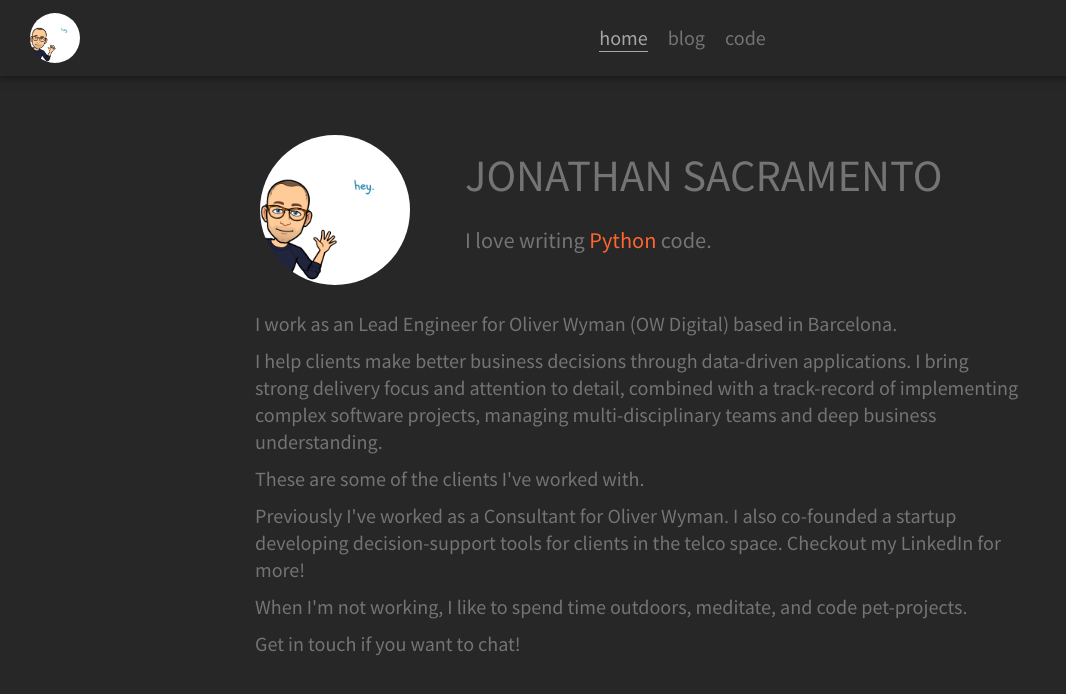
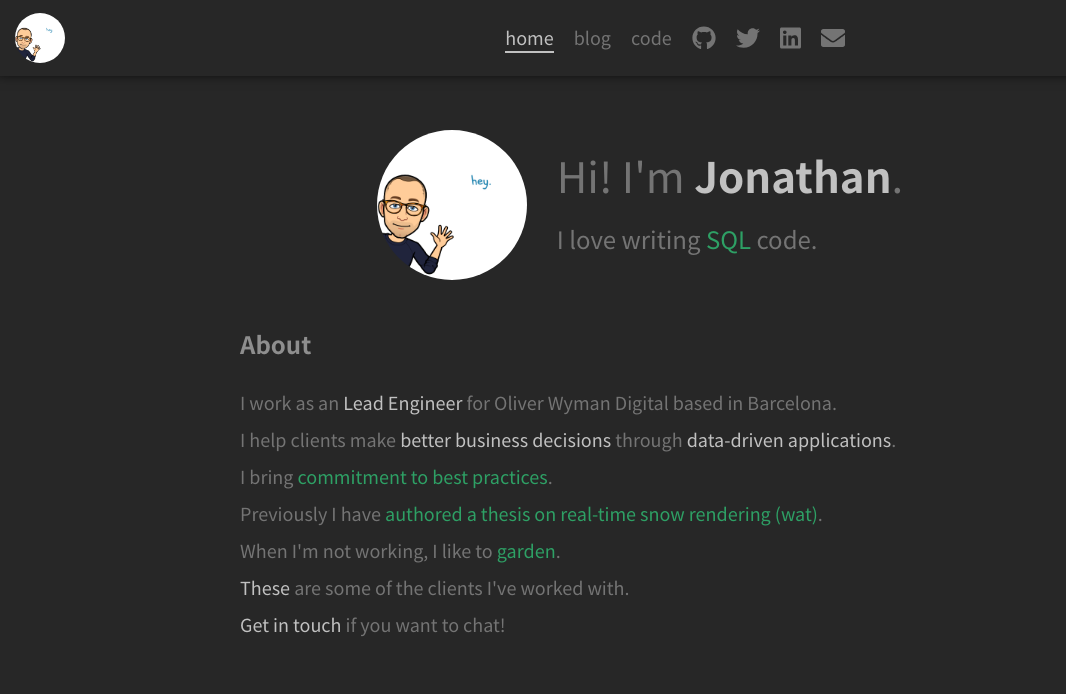
Before and after one commit to jmsmistral/jonathansacramento.com, a React app: page / in a window 1280 px wide. Shown: the whole page, without its empty margins (0-1066 px from the left). Built offline with nearby package versions, Linux system fonts and the light colour scheme.

Commit message:
Update home page;

```diff
--- a/package.json
+++ b/package.json
@@ -34,6 +34,10 @@
     "@babel/preset-env": "7.4.5",
     "@babel/preset-react": "7.0.0",
     "@babel/register": "7.4.4",
+    "@fortawesome/fontawesome-svg-core": "1.2.19",
+    "@fortawesome/free-brands-svg-icons": "5.9.0",
+    "@fortawesome/free-solid-svg-icons": "5.9.0",
+    "@fortawesome/react-fontawesome": "0.1.4",
     "babel-loader": "8.0.6",
     "body-parser": "1.18.3",
     "bootstrap": "4.3.1",
--- a/src/client/components/Header.js
+++ b/src/client/components/Header.js
@@ -1,6 +1,10 @@
+import React from 'react';
 import { Navbar, Nav } from 'react-bootstrap';
-import React from 'react';
 import { NavLink } from 'react-router-dom';
+import { FontAwesomeIcon } from '@fortawesome/react-fontawesome';
+import { faEnvelope } from '@fortawesome/free-solid-svg-icons';
+import { faGithub, faTwitter, faLinkedin } from '@fortawesome/free-brands-svg-icons';
+
 
 const Header = () => (
   <div>
@@ -18,6 +22,10 @@ const Header = () => (
         <NavLink to="/" exact className="header__link" activeClassName="is-active">home</NavLink>
         <NavLink to="/blog" exact className="header__link" activeClassName="is-active">blog</NavLink>
         <NavLink to="/code" exact className="header__link" activeClassName="is-active">code</NavLink>
+        <a href="https://github.com/jmsmistral" className="header__link"><FontAwesomeIcon icon={faGithub} size="lg" /></a>
+        <a href="https://twitter.com/jmsmistral" className="header__link"><FontAwesomeIcon icon={faTwitter} size="lg" /></a>
+        <a href="https://www.linkedin.com/pub/jonathan-sacramento/65/920/584" className="header__link"><FontAwesomeIcon icon={faLinkedin} size="lg" /></a>
+        <a href="mailto:jmsmistral@gmail.com" className="header__link"><FontAwesomeIcon icon={faEnvelope} size="lg" /></a>
       </Nav>
       <div className="hidden" />
     </Navbar>
--- a/src/client/components/Home.js
+++ b/src/client/components/Home.js
@@ -1,34 +1,97 @@
 import React from 'react';
+import { NavLink } from 'react-router-dom';
+import { FontAwesomeIcon } from '@fortawesome/react-fontawesome';
+import {
+  faCode, faChartBar, faUserNinja, faGlasses, faCircle
+} from '@fortawesome/free-solid-svg-icons';
 
 const Home = () => (
   <div>
-    <div className="container">
-      <div className="row">
+    <div className="page-container">
+      <div className="row-container banner">
         <img
-          className="home__image"
+          className="banner__image"
           src="/profile.png"
           alt="profile"
           width="150"
           height="150"
         />
-        <div className="flex-column">
-          <h1 className="home__title">JONATHAN SACRAMENTO</h1>
-          <h2 className="home__subtitle">
-            I love writing
+        <div className="column-container banner__text">
+          <h1 className="banner__text__title">
+            Hi! I'm
             {' '}
-            <span className="letter-changer" />
+            <strong className="banner__text__title__name">Jonathan</strong>
+            .
+          </h1>
+          <h2 className="banner__text__subtitle">
+                I love writing
             {' '}
-            code.
+            <span className="code-language-changer" />
+            {' '}
+                code.
           </h2>
         </div>
       </div>
-      <p className="home__blurb">I work as an Lead Engineer for Oliver Wyman (OW Digital) based in Barcelona.</p>
 
-      <p>I help clients make better business decisions through data-driven applications. I bring strong delivery focus and attention to detail, combined with a track-record of implementing complex software projects, managing multi-disciplinary teams and deep business understanding.</p>
-      <p>These are some of the clients I've worked with.</p>
-      <p>Previously I've worked as a Consultant for Oliver Wyman. I also co-founded a startup developing decision-support tools for clients in the telco space. Checkout my LinkedIn for more!</p>
-      <p>When I'm not working, I like to spend time outdoors, meditate, and code pet-projects.</p>
-      <p>Get in touch if you want to chat!</p>
+      <div className="column-container about">
+        <h2 className="section-title">About</h2>
+
+        <p>
+          {/* <FontAwesomeIcon icon={faCircle} size="1x" className="about__bullet__yellow" /> */}
+          I work as an
+          {' '}
+          <span className="about__highlight">Lead Engineer</span>
+          {' '}
+          for Oliver Wyman Digital based in Barcelona.
+        </p>
+
+        <p>
+          {/* <FontAwesomeIcon icon={faCircle} size="1x" className="about__bullet__red" /> */}
+          I help clients make
+          {' '}
+          <span className="about__highlight">better business decisions</span>
+          {' '}
+          through
+          {' '}
+          <span className="about__highlight">data-driven applications</span>
+          .
+        </p>
+
+        <p>
+          {/* <FontAwesomeIcon icon={faCircle} size="1x" className="about__bullet__green" /> */}
+          I bring
+          {' '}
+          <span className="skill-changer" />
+          .
+        </p>
+
+        <p>
+          {/* <FontAwesomeIcon icon={faCircle} size="1x" className="about__bullet__purple" /> */}
+          Previously I have
+          {' '}
+          <span className="career-changer" />
+          .
+        </p>
+
+        <p>
+          {/* <FontAwesomeIcon icon={faCircle} size="1x" className="about__bullet__purple" /> */}
+          When I'm not working, I like to
+          {' '}
+          <span className="hobby-changer" />
+          .
+        </p>
+
+        <p>
+          <NavLink to="/clients" className="about__link">These</NavLink>
+          {' '}
+          are some of the clients I've worked with.
+        </p>
+        <p>
+          <a href="mailto:jmsmistral@gmail.com" className="about__link">Get in touch</a>
+          {' '}
+          if you want to chat!
+        </p>
+      </div>
     </div>
   </div>
 );
--- a/src/client/styles/base/_base.scss
+++ b/src/client/styles/base/_base.scss
@@ -7,7 +7,7 @@ body {
     background-color: $background-color;
     color: $foreground-color;
     font-family: 'Noto Sans HK', sans-serif;
-    font-size: $m-size;
+    font-size: $s-size;
 
     -webkit-font-feature-settings: "kern" 1, "liga" 1, "calt" 1;
     -moz-font-feature-settings: "kern" 1, "liga" 1, "calt" 1;
@@ -22,16 +22,29 @@ h1 {
     font-size: $l-size;
 }
 
+h2 {
+    font-size: $m-size;
+}
+
 a {
     outline: 0;
+}
+
+a {
+    color: $foreground-color;
 }
 
 // Override default hover to remove underline
 a:hover {
     text-decoration: none !important;
-    // color: lighten($foreground-color, 20%) !important;
-    color: $hover-color !important;
-    border-bottom: 0.2rem solid $hover-color;
+    color: $foreground-color-yellow !important;
+    border-bottom: 0.2rem solid $foreground-color-yellow;
+}
+
+.section-title {
+    color: lighten($foreground-color, 10%);
+    font-weight: bold;
+    margin-bottom: 3rem;
 }
 
 // Used for laying-out the header properly
--- a/src/client/styles/base/_settings.scss
+++ b/src/client/styles/base/_settings.scss
@@ -1,10 +1,13 @@
 // Colors
 $background-color: #272727;
 $foreground-color: #747474;
-$hover-color: #ffe400;
+$foreground-color-yellow: #ffe400;
+$foreground-color-red: #ff652f;
+$foreground-color-green: #14a76c;
+$foreground-color-purple: #674ae6;
 
 // Sizes
 $xl-size: 4.2rem;
 $l-size: 3.6rem;
-$m-size: 1.8rem;
-$s-size: 1.4rem;
+$m-size: 2.4rem;
+$s-size: 1.8rem;
--- a/src/client/styles/components/_container.scss
+++ b/src/client/styles/components/_container.scss
@@ -1,5 +1,24 @@
-.container {
+.page-container {
+    display: flex;
+    flex-direction: column;
+    flex-wrap: wrap;
+
+    // Center content
     max-width: 80rem;
     margin: 0 auto;
+
+    // Initially place
     margin-top: 13rem;
 }
+
+.row-container {
+    display: flex;
+    flex-direction: row;
+    flex-wrap: wrap;
+}
+
+.column-container {
+    display: flex;
+    flex-direction: column;
+    flex-wrap: wrap;
+}
--- a/src/client/styles/components/_header.scss
+++ b/src/client/styles/components/_header.scss
@@ -18,6 +18,6 @@ nav {
 }
 
 .is-active {
-    color: lighten($foreground-color, 20%) !important;
-    border-bottom: 0.2px solid lighten($foreground-color, 20%);
+    color: lighten($foreground-color, 30%) !important;
+    border-bottom: 0.2rem solid lighten($foreground-color, 30%);
 }
--- a/src/client/styles/components/_home.scss
+++ b/src/client/styles/components/_home.scss
@@ -1,38 +1,131 @@
-img {
-    margin-left: 2rem !important;
+.banner {
+  justify-content: center;
 }
 
-.home__title {
-    font-size: 4rem;
-    margin: 2rem 3rem 3rem 5rem;
+.banner__image {
+    border-radius: 50%;
 }
 
-.home__subtitle {
-    font-size: 2rem;
-    margin: 2rem 3rem 3rem 5rem;
+.banner__text {
+
+  margin: 2rem 0 0 3rem;
 }
 
-
-.home__image {
-    border-radius: 50%;
-    margin: 0.5rem 0.5rem;
+.banner__text__title {
+    font-size: $xl-size;
+    // margin: 2rem 3rem 3rem 5rem;
 }
 
-.home__blurb {
-    margin-top: 2rem;
+.banner__text__title__name {
+  color: lighten($foreground-color, 30%);
 }
 
-.letter-changer {
-    color: $hover-color;
+.banner__text__subtitle {
+    font-size: $m-size;
+    margin-top: 2rem;
+    // margin: 2rem 3rem 3rem 5rem;
   }
-  .letter-changer:after {
-    content:"";
-    animation: letter-changer 5s linear infinite;
-  }
-  @keyframes letter-changer {
-    0% { content:"Python"; color: #ff652f; }
-    20% { content:"Javascript"; }
-    40% { content:"C"; }
-    60% { content:"SQL"; }
-    80% { content:"BASH"; }
-  }
+
+.code-language-changer {
+  color: $foreground-color-yellow;
+}
+
+.code-language-changer:after {
+  content:"Javascript";
+  animation: code-language-changer 9s linear infinite;
+}
+@keyframes code-language-changer {
+  0%  { content:"Javascript"; }
+  20% { content:"Python"; color: #ff652f; }
+  40% { content:"C";  }
+  60% { content:"SQL"; color: #14a76c; }
+  80% { content:"BASH"; }
+}
+
+.about {
+  margin-top: 5rem;
+}
+
+.about__bullet__grey {
+  margin-right: 1.5rem;
+  color: $foreground-color;
+}
+
+.about__bullet__yellow {
+  margin-right: 1.5rem;
+  color: $foreground-color-yellow;
+}
+
+.about__bullet__red {
+  margin-right: 1.5rem;
+  color: $foreground-color-red;
+}
+
+.about__bullet__green {
+  margin-right: 1.5rem;
+  color: $foreground-color-green;
+}
+
+.about__bullet__purple {
+  margin-right: 1.5rem;
+  color: $foreground-color-purple;
+}
+
+.about__highlight {
+  color: lighten($foreground-color, 30%);
+}
+
+.about__link {
+  color: lighten($foreground-color, 30%);
+}
+
+// Skills
+.skill-changer {
+  color: $foreground-color-yellow;
+}
+
+.skill-changer:after {
+  content:"a strong delivery focus and attention to detail";
+  animation: skill-changer 9s linear infinite;
+}
+@keyframes skill-changer {
+  0%  { content:"a strong delivery focus and attention to detail"; }
+  20% { content:"a track-record of implementing complex software projects"; color: #ff652f; }
+  40% { content:"experience managing multi-disciplinary teams"; }
+  60% { content:"commitment to best practices"; color: #14a76c; }
+  80% { content:"deep business understanding"; }
+}
+
+// Career
+.career-changer {
+  color: $foreground-color-yellow;
+}
+
+.career-changer:after {
+  content:"worked as a consultant for Oliver Wyman";
+  animation: career-changer 9s linear infinite;
+}
+@keyframes career-changer {
+  0%  { content:"worked as a consultant for Oliver Wyman"; }
+  20% { content:"written a templating language from scratch"; color: #ff652f; }
+  40% { content:"co-founded a telco analytics startup"; }
+  60% { content:"authored a thesis on real-time snow rendering (wat)"; color: #14a76c;}
+  80% { content:"taught hundreds of students how to code"; }
+}
+
+// Hobbies
+.hobby-changer {
+  color: $foreground-color-yellow;
+}
+
+.hobby-changer:after {
+  content:"spend time outdoors";
+  animation: hobby-changer 9s linear infinite;
+}
+@keyframes hobby-changer {
+  0%  { content:"spend time outdoors"; }
+  20% { content:"meditate"; color: #ff652f; }
+  40% { content:"code"; }
+  60% { content:"garden"; color: #14a76c;}
+  80% { content:"watch football"; }
+}
```
Also changed, not shown: 1 other file.
